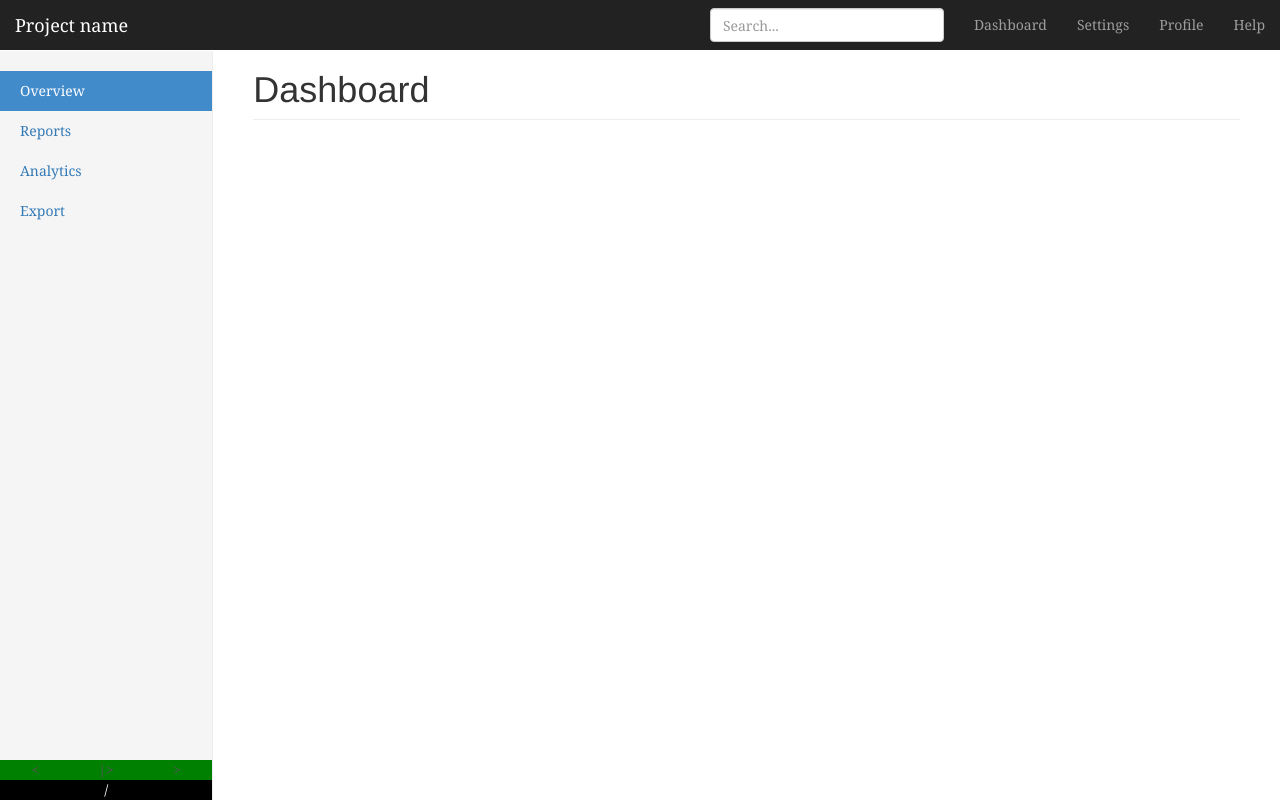
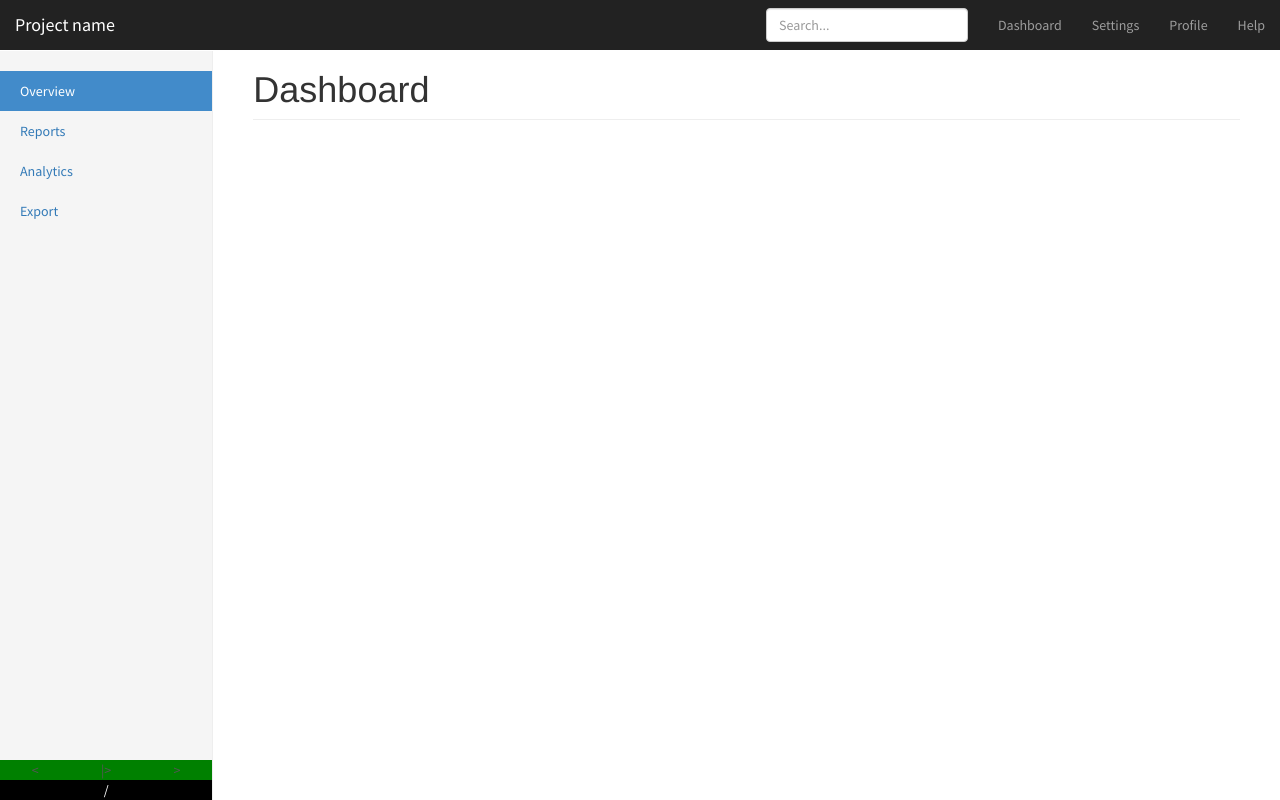
Before and after one commit to nicolas-besnard/Angular-MusicPlaylist, a website: page app/new-index.html in a window 1280 px wide. Drawn offline with nearby package versions, Linux system fonts and the light colour scheme; some packages are replaced by stand-ins of ours; files that its build step writes are made by us from their sources.

Commit message:
Change of font before sleeping

```diff
--- a/app/new-index.html
+++ b/app/new-index.html
@@ -9,7 +9,8 @@
 
 
     <title>Music Playlist</title>
-
+    <link href="http://fonts.googleapis.com/css?family=Source+Sans+Pro:400,600,700" rel="stylesheet" type="text/css">
+    <link href="http://fonts.googleapis.com/css?family=Ubuntu+Mono:400,700,400italic,700italic" rel="stylesheet" type="text/css">
     <!-- Place favicon.ico and apple-touch-icon.png in the root directory -->
     <!-- build:css(.) styles/vendor.css -->
     <!-- bower:css -->
--- a/app/styles/main.scss
+++ b/app/styles/main.scss
@@ -3,7 +3,7 @@
  */
 
 body {
-  font-family: Georgia, "Times New Roman", Times, serif;
+  font-family: "Source Sans Pro", "Helvetica Neue", Helvetica, Arial, sans-serif;
   color: #555;
 }
 
```
